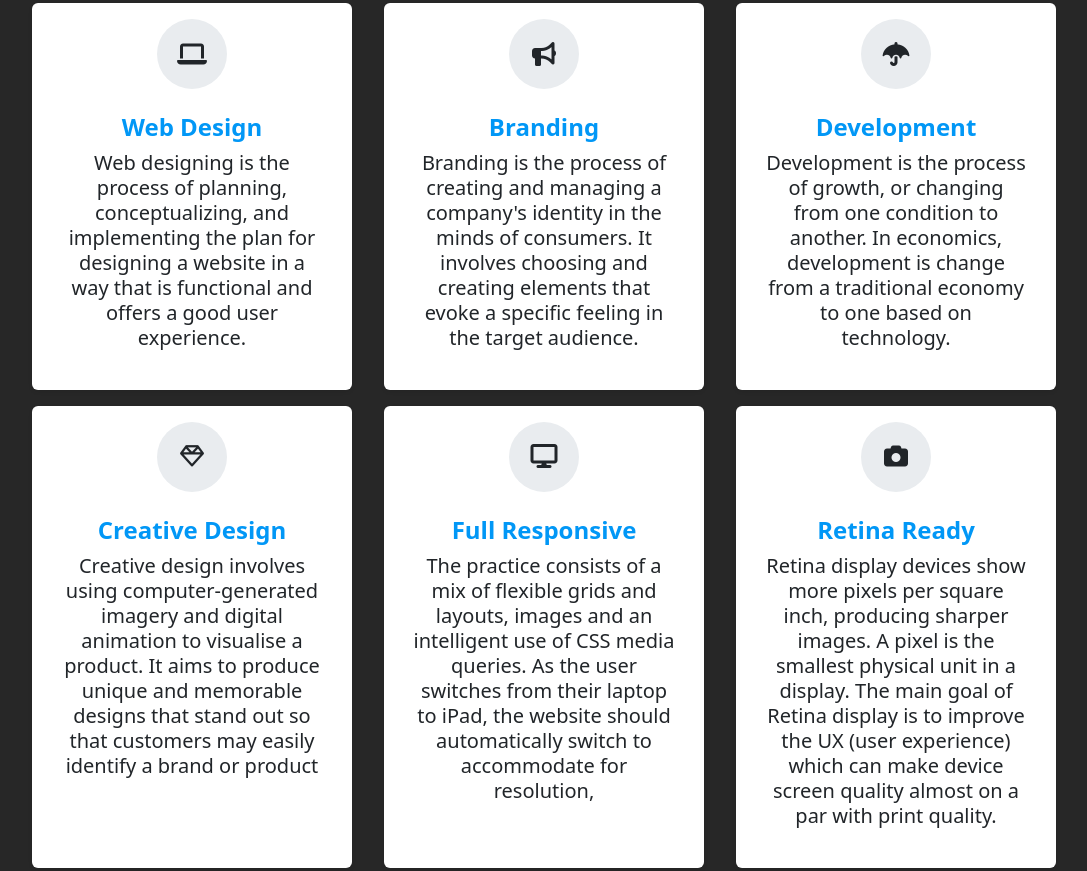
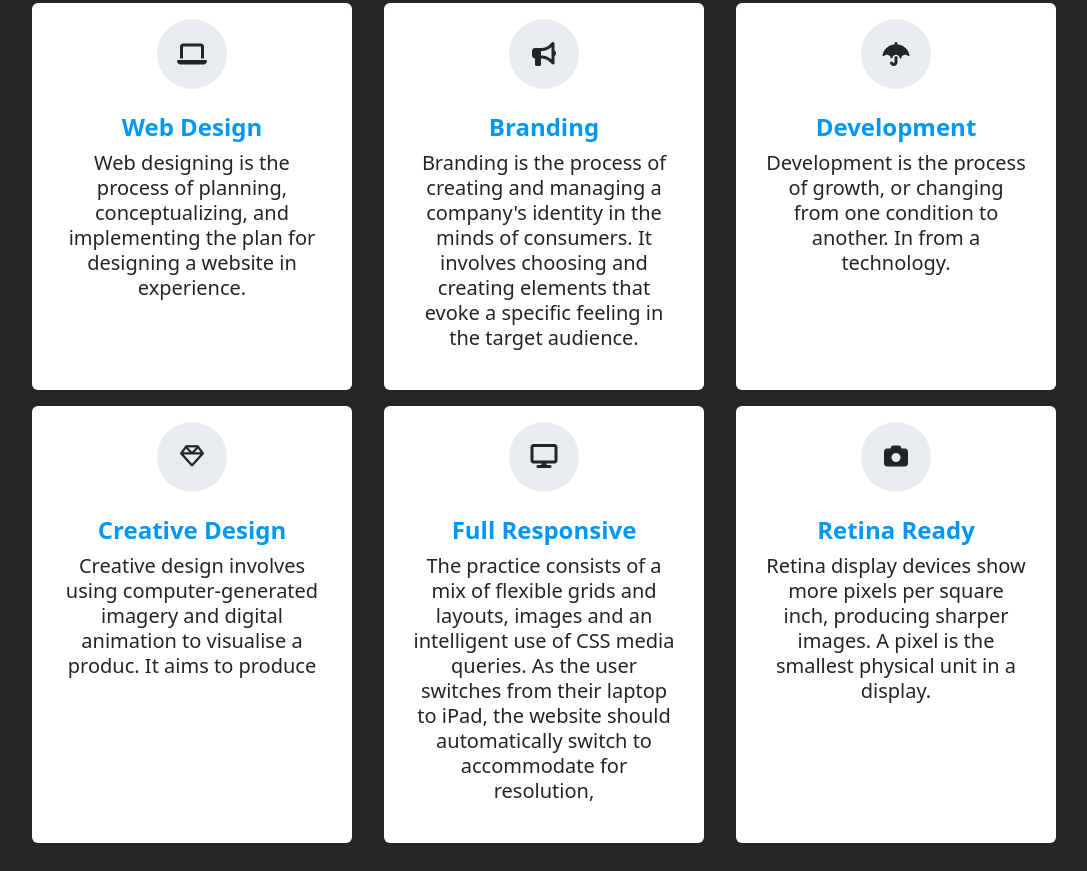
Before and after one commit to raj5192/portfolio, a plain HTML site: page index.html in a window 1280 px wide. Shown: the part 1774-2645 px from the top of the page, without its empty margins (96-1183 px from the left). Drawn offline with nearby package versions, Linux system fonts and the light colour scheme.

Commit message:
Update index.html

```diff
--- a/index.html
+++ b/index.html
@@ -233,23 +233,7 @@
                 ><span class="me-2">85%</span>
               </div>
             </div>
-            <!-- <div
-              class="d-flex me-2 container"
-              data-aos="fade-up"
-              data-aos-duration="1500"
-            >
-              <button
-                type="button"
-                class="btn click-hover-btn border-1 rounded"
-              >
-                <span class="sm-text my-1 d-inline-block"> Download cv</span>
-              </button>
-              <button
-                type="button"
-                class="btn click-hover-btn border-1 rounded ms-3"
-              >
-                <span class="sm-text my-1 d-inline-block">Contact me</span>
-              </button> -->
+
             <div
               class="d-flex my-5"
               data-aos="fade-up"
@@ -319,8 +303,7 @@
                 data-aos-duration="1500"
               >
                 Web designing is the process of planning, conceptualizing, and
-                implementing the plan for designing a website in a way that is
-                functional and offers a good user experience.
+                implementing the plan for designing a website in  experience.
               </p>
             </div>
           </div>
@@ -392,8 +375,8 @@
                 data-aos-duration="1500"
               >
                 Development is the process of growth, or changing from one
-                condition to another. In economics, development is change from a
-                traditional economy to one based on technology.
+                condition to another. In from a
+                 technology.
               </p>
             </div>
           </div>
@@ -428,9 +411,8 @@
                 data-aos-duration="1500"
               >
                 Creative design involves using computer-generated imagery and
-                digital animation to visualise a product. It aims to produce
-                unique and memorable designs that stand out so that customers
-                may easily identify a brand or product
+                digital animation to visualise a produc. It aims to produce
+
               </p>
             </div>
           </div>
@@ -503,9 +485,7 @@
               >
                 Retina display devices show more pixels per square inch,
                 producing sharper images. A pixel is the smallest physical unit
-                in a display. The main goal of Retina display is to improve the
-                UX (user experience) which can make device screen quality almost
-                on a par with print quality.
+                in a display.
               </p>
             </div>
           </div>
```
